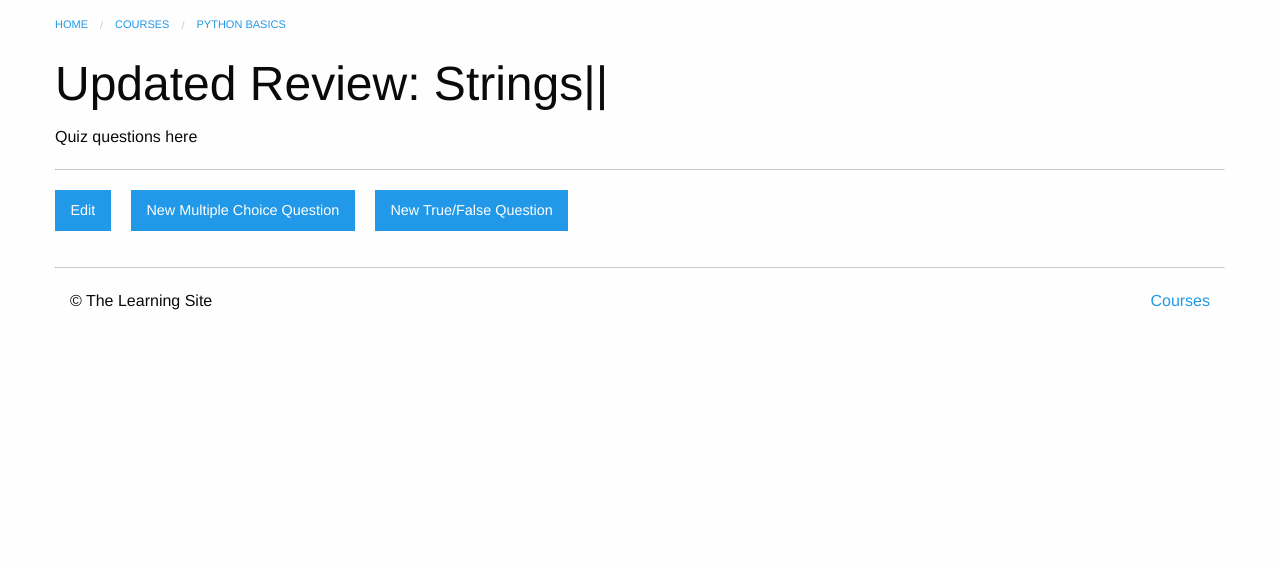
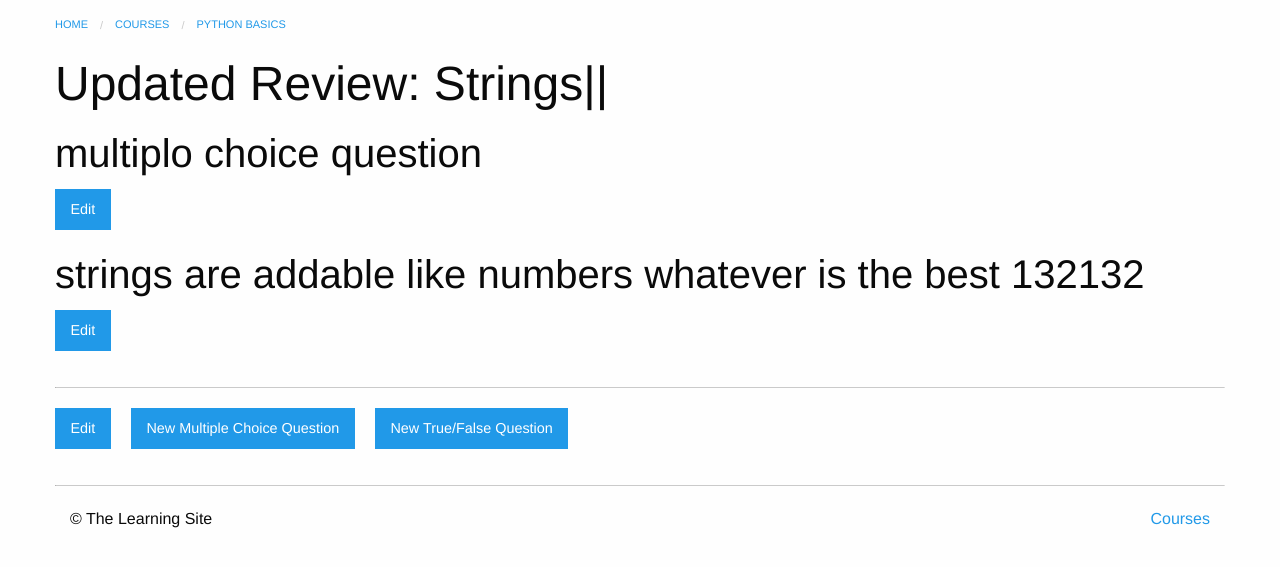
Before and after one commit to abdobarrerac/LearningSite, a Django app: a page that uses courses/templates/courses/quiz_detail.html in a window 1280 px wide. Shown: the part 54-621 px from the top of the page. Run offline with Django 3.2, Linux system fonts and the light colour scheme; a user stored in the database is signed in; data comes from the database, SQL or seed files in the repository; both versions use the stored data as it was after the commit; data that the repository does not hold is empty.

Commit message:
editing questions function

```diff
--- a/courses/forms.py
+++ b/courses/forms.py
@@ -17,7 +17,7 @@ class TrueFalseQuestionForm(forms.ModelForm):
         model = models.TrueFalseQuestion
         fields = ['order', 'prompt']
 
-class MultipleChoiceQuestion(forms.ModelForm):
+class MultipleChoiceQuestionForm(forms.ModelForm):
     class Meta:
         model = models.MultipleChoiceQuestion
         fields = [
--- a/courses/templates/courses/question_form.html
+++ b/courses/templates/courses/question_form.html
@@ -1,7 +1,7 @@
 {% extends "courses/layout.html" %}
 {% load course_extras %}
 
-{%  block title %}New question for {{ quiz.title }} || {{ quiz.course.title }} {{ block.super }}{% endblock %}
+{%  block title %}{{ form.instance.prompt|default:"New question" }} || {{ quiz.course.title }} {{ block.super }}{% endblock %}
 
 {%  block breadcumbs %}
     <li><a href="{% url 'courses:detail' pk=quiz.course.pk %}">{{ quiz.course.title }}</a></li>
@@ -11,7 +11,7 @@
 {% block content %}
     <div class="row columns">
     {{ block.super }}
-    <h1>Make a new question</h1>
+    <h1>{{ form.instance.prompt|default:"Make a new question" }}</h1>
         <form action="" method="post">
             {% csrf_token %}
             {{ form.as_p }}
--- a/courses/templates/courses/quiz_detail.html
+++ b/courses/templates/courses/quiz_detail.html
@@ -12,7 +12,19 @@
         <article>
             {{ block.super }}
             <h1>{{ step.title }}</h1>
-            Quiz questions here
+            <ul class="no-bullet">
+                {% for question in step.question_set.all %}
+                <li>
+                    <h2>{{ question.prompt }}</h2>
+                    {% for answer in question.answer_set.all %}
+                        <div class="callout">{{ answer.text }}</div>
+                    {% endfor %}
+                    {% if user.is_authenticated %}
+                        <a href="{% url 'courses:edit_question' question_pk=question.pk quiz_pk=step.pk %}" class="button">Edit</a>
+                    {% endif %}
+                </li>
+                {% endfor %}
+            </ul>
         </article>
         {% if user.is_authenticated %}
         <hr>
--- a/courses/urls.py
+++ b/courses/urls.py
@@ -12,6 +12,8 @@ urlpatterns = [
         name='create_quiz'),
     url(r'(?P<course_pk>\d+)/edit_quiz/(?P<quiz_pk>\d+)/$', views.quiz_edit,
         name='edit_quiz'),
+    url(r'(?P<quiz_pk>\d+)/edit_question/(?P<question_pk>\d+)/$', views.edit_question,
+        name='edit_question'),
     url(r'(?P<quiz_pk>\d+)/create_question/(?P<question_type>mc|tf)/$',
         views.create_question, name='create_question'),
     url(r'(?P<pk>\d+)/$', views.course_detail, name='detail'),
--- a/courses/views.py
+++ b/courses/views.py
@@ -68,7 +68,7 @@ def create_question(request, quiz_pk, question_type):
     if question_type == 'tf':
         form_class = forms.TrueFalseQuestionForm
     else:
-        form_class = forms.MultipleChoiceQuestion
+        form_class = forms.MultipleChoiceQuestionForm
 
     form = form_class()
 
@@ -84,3 +84,26 @@ def create_question(request, quiz_pk, question_type):
         'quiz': quiz,
         'form': form
     })
+
+@login_required
+def edit_question(request, quiz_pk, question_pk):
+    question = get_object_or_404(models.Question,
+                                 pk=question_pk, quiz_id=quiz_pk)
+    if hasattr(question, 'truefalsequestion'):
+        form_class = forms.TrueFalseQuestionForm
+        question = question.truefalsequestion
+    else:
+        form_class = forms.MultipleChoiceQuestionForm
+        question = question.multiplechoicequestion
+    form = form_class(instance=question)
+
+    if request.method == 'POST':
+        form = form_class(request.POST, instance=question)
+        if form.is_valid():
+            form.save()
+            messages.success(request, "Updated question")
+            return HttpResponseRedirect(question.quiz.get_absolute_url())
+    return render(request, 'courses/question_form.html', {
+        'form': form,
+        'quiz': question.quiz
+    })
```
Also changed, not shown: db.sqlite3.
